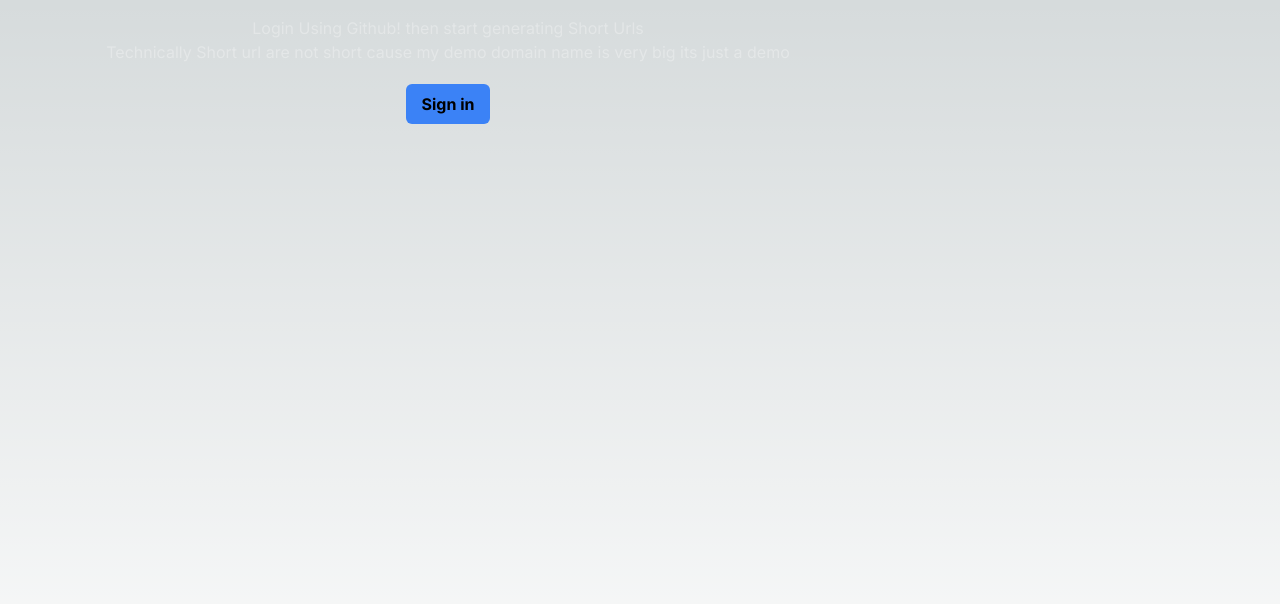
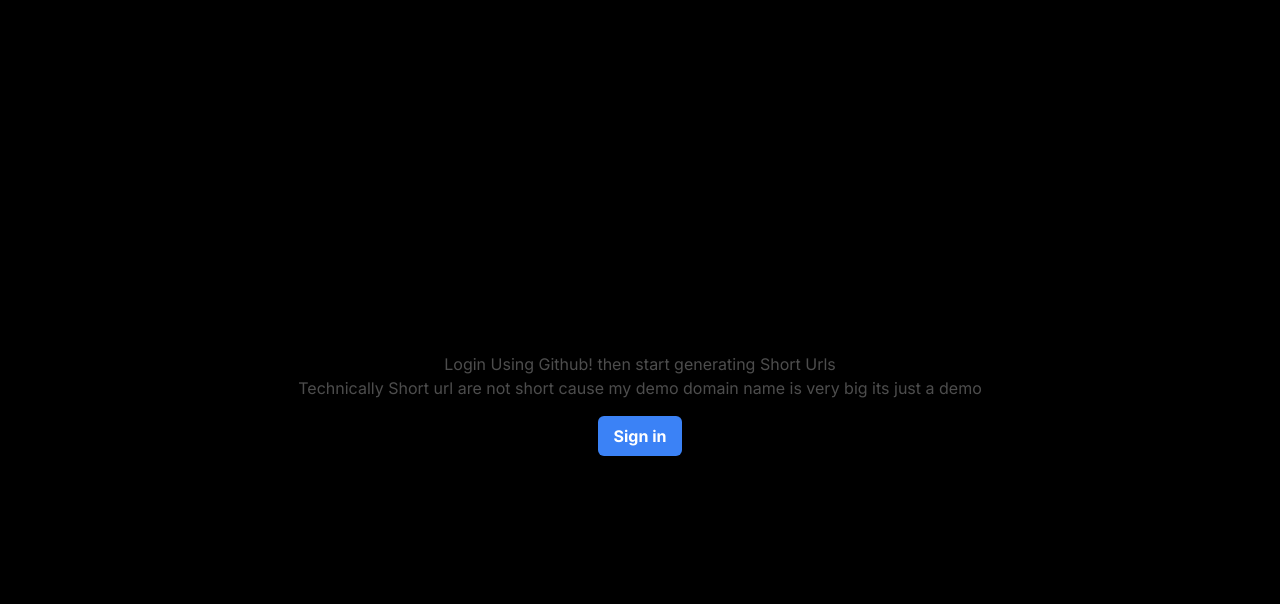
Before and after one commit to sameer-gits/urban-spoon, a Next.js app: page / in a window 1280 px wide. Shown: the top 604 px of the page. Built offline with nearby package versions, Linux system fonts and the light colour scheme; no server answers.

Commit message:
final changes 1

```diff
--- a/app/globals.css
+++ b/app/globals.css
@@ -3,17 +3,9 @@
 @tailwind utilities;
 
 :root {
-  --foreground-rgb: 0, 0, 0;
-  --background-start-rgb: 214, 219, 220;
-  --background-end-rgb: 255, 255, 255;
-}
-
-@media (prefers-color-scheme: dark) {
-  :root {
-    --foreground-rgb: 255, 255, 255;
-    --background-start-rgb: 0, 0, 0;
-    --background-end-rgb: 0, 0, 0;
-  }
+  --foreground-rgb: 255, 255, 255;
+  --background-start-rgb: 0, 0, 0;
+  --background-end-rgb: 0, 0, 0;
 }
 
 body {
@@ -30,4 +22,9 @@ body {
   .text-balance {
     text-wrap: balance;
   }
+
+  ::selection {
+    color: #000000;
+    background: #ef4444;
+  }
 }
--- a/app/page.tsx
+++ b/app/page.tsx
@@ -7,7 +7,7 @@ export default async function Home() {
   const session = await getServerSession();
   if (session) {
     return (
-      <main className="flex min-h-screen flex-col items-center gap-5 p-2 max-w-4xl">
+      <main className="flex flex-col px-4 items-center justify-center min-h-screen max-w-4xl mx-auto">
         <CreateUrl />
         <AllUrl />
         <AuthButton />
@@ -16,7 +16,7 @@ export default async function Home() {
   }
   return (
     <>
-      <main className="flex min-h-screen flex-col items-center gap-5 p-2 max-w-4xl">
+      <main className="flex flex-col px-4 items-center gap-4 justify-center min-h-screen max-w-4xl mx-auto">
         <AuthButton />
       </main>
     </>
```
